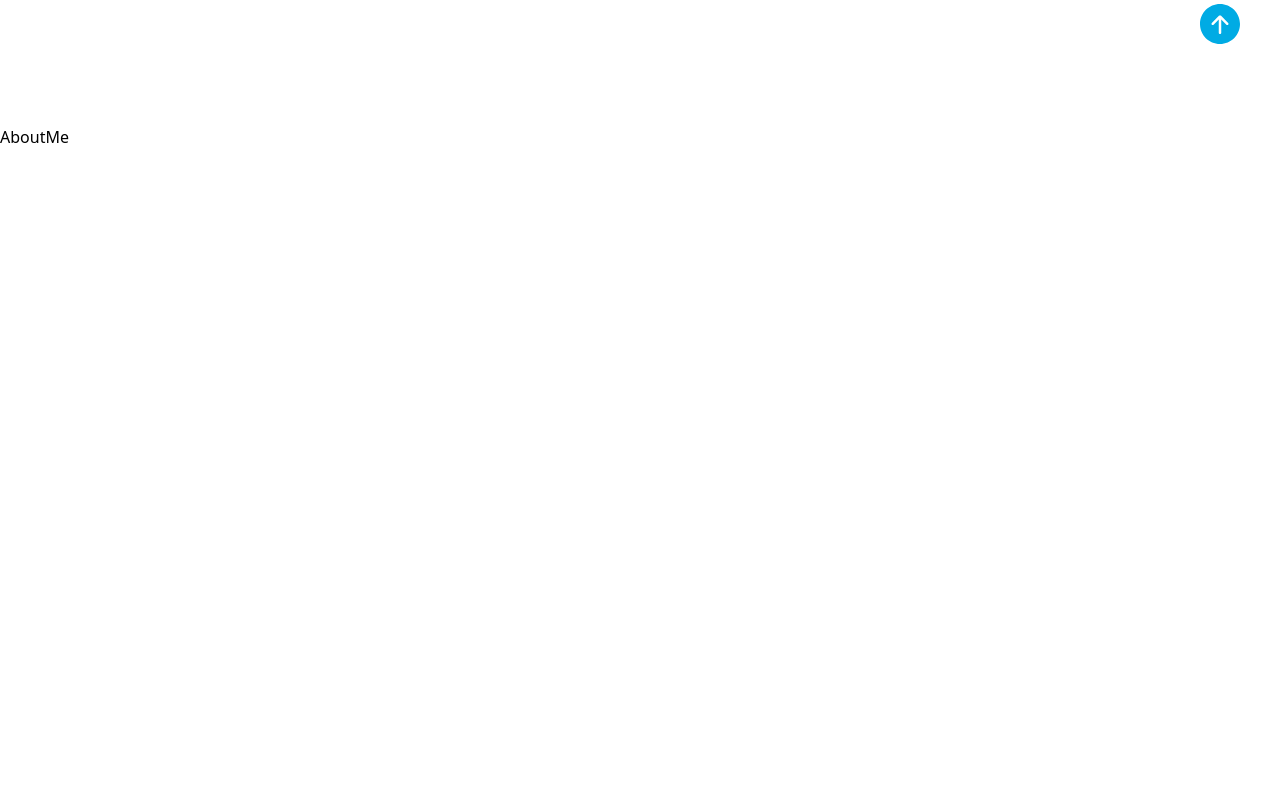
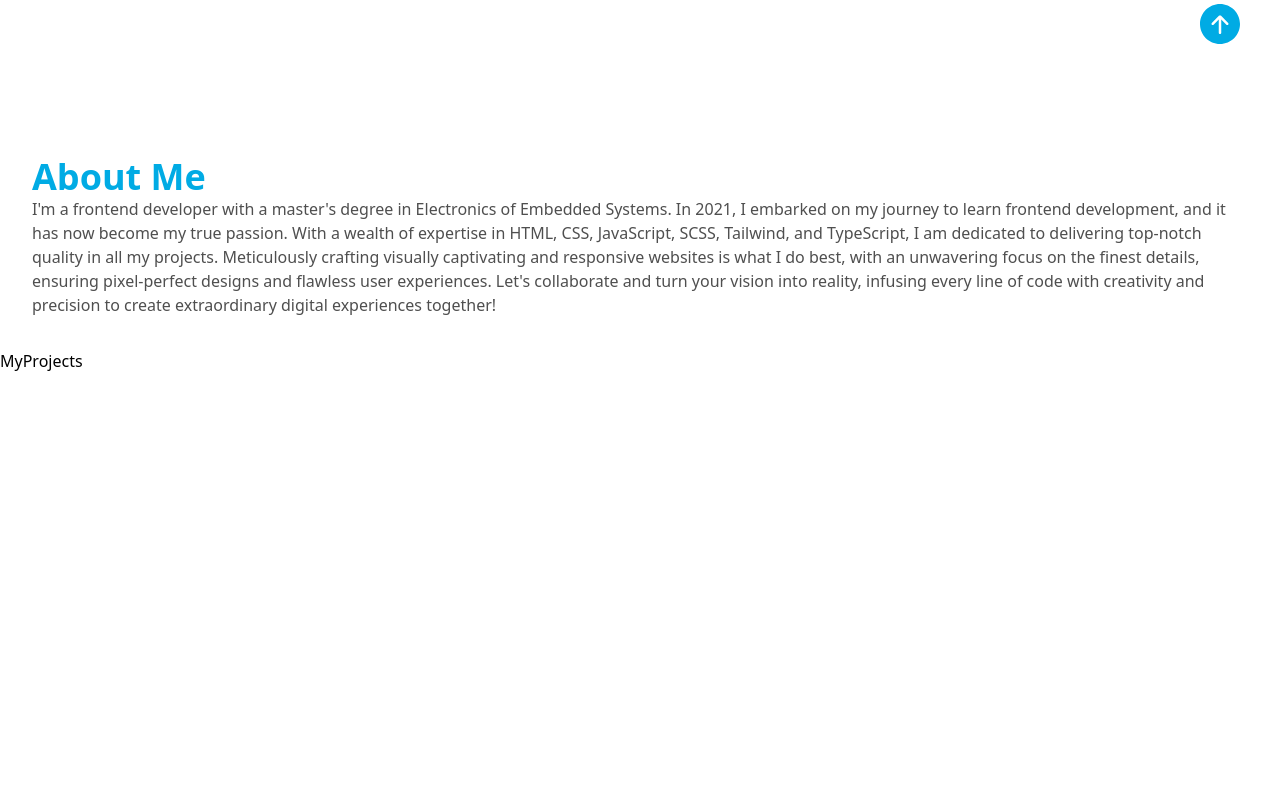
Before and after one commit to Badr-21/Portfolio-website, a React (Vite) app: page / in a window 1280 px wide. Shown: the part 740-1540 px from the top of the page. Built offline with nearby package versions, Linux system fonts and the light colour scheme.

Commit message:
modified AboutMe.jsx file

```diff
--- a/src/Components/AboutMe.jsx
+++ b/src/Components/AboutMe.jsx
@@ -1,8 +1,19 @@
 import { forwardRef } from "react";
 const AboutMe = forwardRef(function AboutMe(props, aboutMeRef) {
    return (
-      <section ref={aboutMeRef} className="h-[50rem]">
-         AboutMe
+      <section ref={aboutMeRef} className="p-8 bg-white">
+         <h2 className="text-4xl text-PictonBlue font-semibold">About Me</h2>
+         <p className="text-DavysGray">
+            I'm a frontend developer with a master's degree in Electronics of Embedded Systems. In
+            2021, I embarked on my journey to learn frontend development, and it has now become my
+            true passion. With a wealth of expertise in HTML, CSS, JavaScript, SCSS, Tailwind, and
+            TypeScript, I am dedicated to delivering top-notch quality in all my projects.
+            Meticulously crafting visually captivating and responsive websites is what I do best,
+            with an unwavering focus on the finest details, ensuring pixel-perfect designs and
+            flawless user experiences. Let's collaborate and turn your vision into reality, infusing
+            every line of code with creativity and precision to create extraordinary digital
+            experiences together!
+         </p>
       </section>
    );
 });
```
